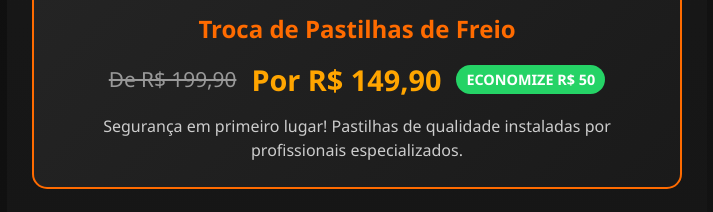
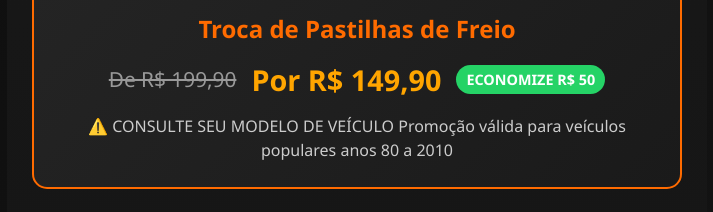
Before and after one commit to viniciusxtrad/oficina-movel, a plain HTML site: page index.html in a window 1280 px wide. Shown: the part 1382-1594 px from the top of the page, without its empty margins (283-996 px from the left). Drawn offline with Linux system fonts and the light colour scheme.

Commit message:
Update index.html

```diff
--- a/index.html
+++ b/index.html
@@ -584,7 +584,7 @@
             <span class="economy-badge">ECONOMIZE R$ 50</span>
           </div>
           <div class="service-description">
-            Segurança em primeiro lugar! Pastilhas de qualidade instaladas por profissionais especializados.
+            ⚠️ CONSULTE SEU MODELO DE VEÍCULO Promoção válida para veículos populares anos 80 a 2010
           </div>
         </div>
       </div>
```
